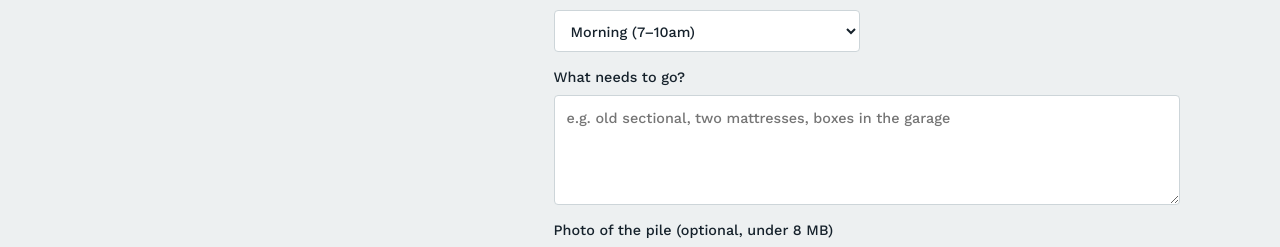
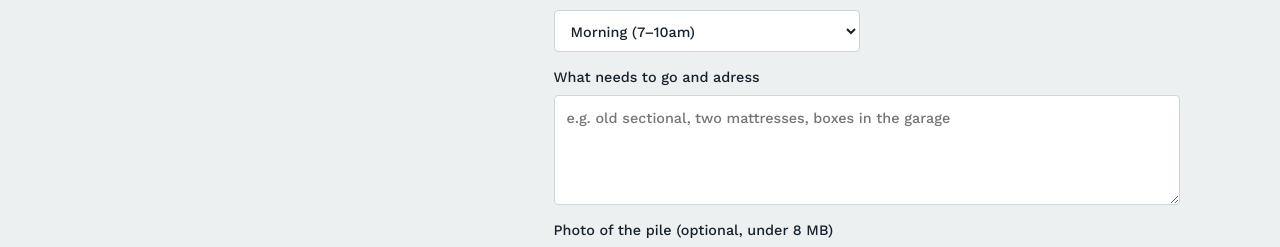
Before and after one commit to wyattorison/wasatchhaulco., a plain HTML site: page index.html in a window 1280 px wide. Shown: the part 3613-3860 px from the top of the page. Drawn offline with nearby package versions, Linux system fonts and the light colour scheme.

Commit message:
Modify textarea label for clarity
Updated the label for the textarea to clarify the request.

```diff
--- a/index.html
+++ b/index.html
@@ -319,7 +319,7 @@ footer{border-top:1px solid var(--line);padding-block:28px;display:flex;justify-
         </label>
         <label class="f">Which Saturday?<select id="q-date" name="saturday"></select></label>
         <label class="f">Time window<select id="q-window" name="window"><option>Morning (7–10am)</option><option>Midday (10am–1pm)</option><option>Afternoon (1–4pm)</option><option>Any time</option></select></label>
-        <label class="f full">What needs to go?<textarea id="q-notes" name="notes" placeholder="e.g. old sectional, two mattresses, boxes in the garage"></textarea></label>
+        <label class="f full">What needs to go and adress<textarea id="q-notes" name="notes" placeholder="e.g. old sectional, two mattresses, boxes in the garage"></textarea></label>
         <label class="f full">Photo of the pile (optional, under 8 MB)<input id="q-photo" name="photo" type="file" accept="image/*"></label>
         <div class="full"><button class="btn primary" type="submit" id="qsubmit">Request my quote</button></div>
         <p class="full" id="qerr" style="color:var(--ink);font-weight:600" hidden>Add your name and phone so we can reach you.</p>
```
